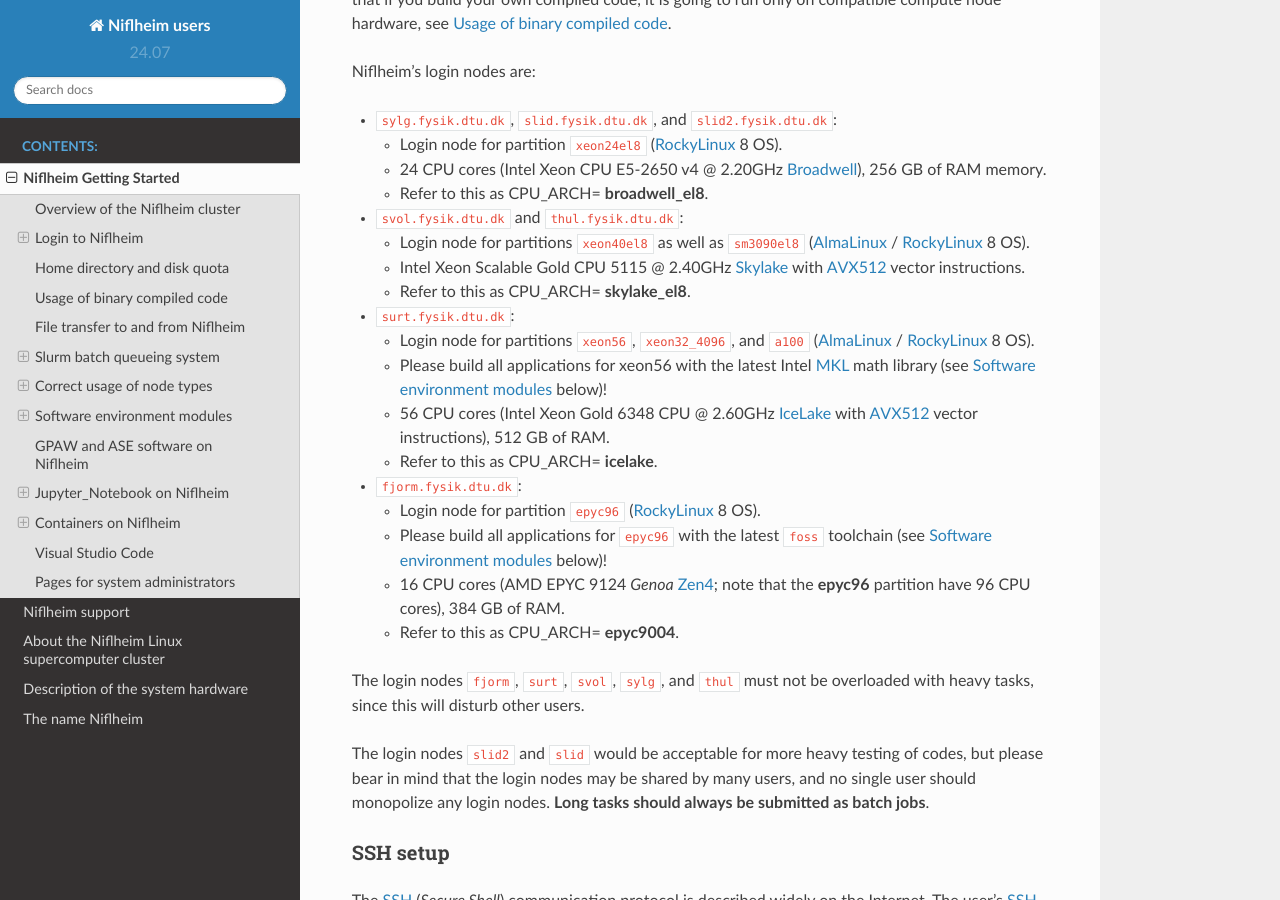
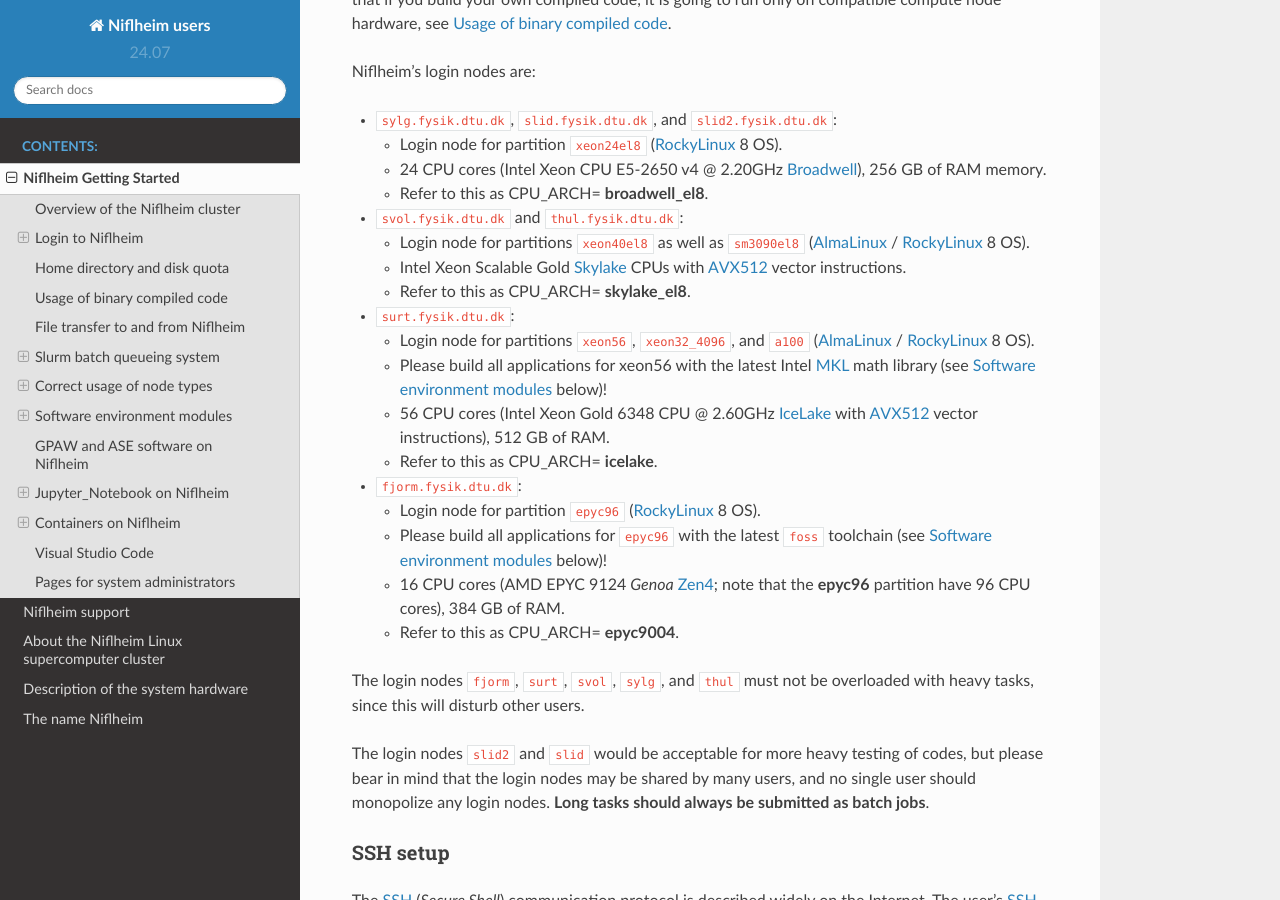
Before and after one commit to OleHolmNielsen/Niflheim_users, a Sphinx documentation site: the page built from docs/Niflheim_Getting_Started.rst, in a window 1280 px wide and 900 px high, scrolled down 668 px. Built offline with Sphinx 7.4.7 and the Read the Docs theme 2.0.0, drawn with Linux system fonts in a browser that asks for light colours.

Commit message:
Update thul and svol description

```diff
--- a/docs/Niflheim_Getting_Started.rst
+++ b/docs/Niflheim_Getting_Started.rst
@@ -53,7 +53,7 @@ Niflheim's login nodes are:
 * ``svol.fysik.dtu.dk`` and ``thul.fysik.dtu.dk``:
 
   * Login node for partitions ``xeon40el8`` as well as ``sm3090el8`` (AlmaLinux_ / RockyLinux_ 8 OS).
-  * Intel Xeon Scalable Gold CPU 5115 @ 2.40GHz Skylake_ with AVX512_ vector instructions.
+  * Intel Xeon Scalable Gold Skylake_ CPUs with AVX512_ vector instructions.
   * Refer to this as CPU_ARCH= **skylake_el8**.
 
 * ``surt.fysik.dtu.dk``:
```
